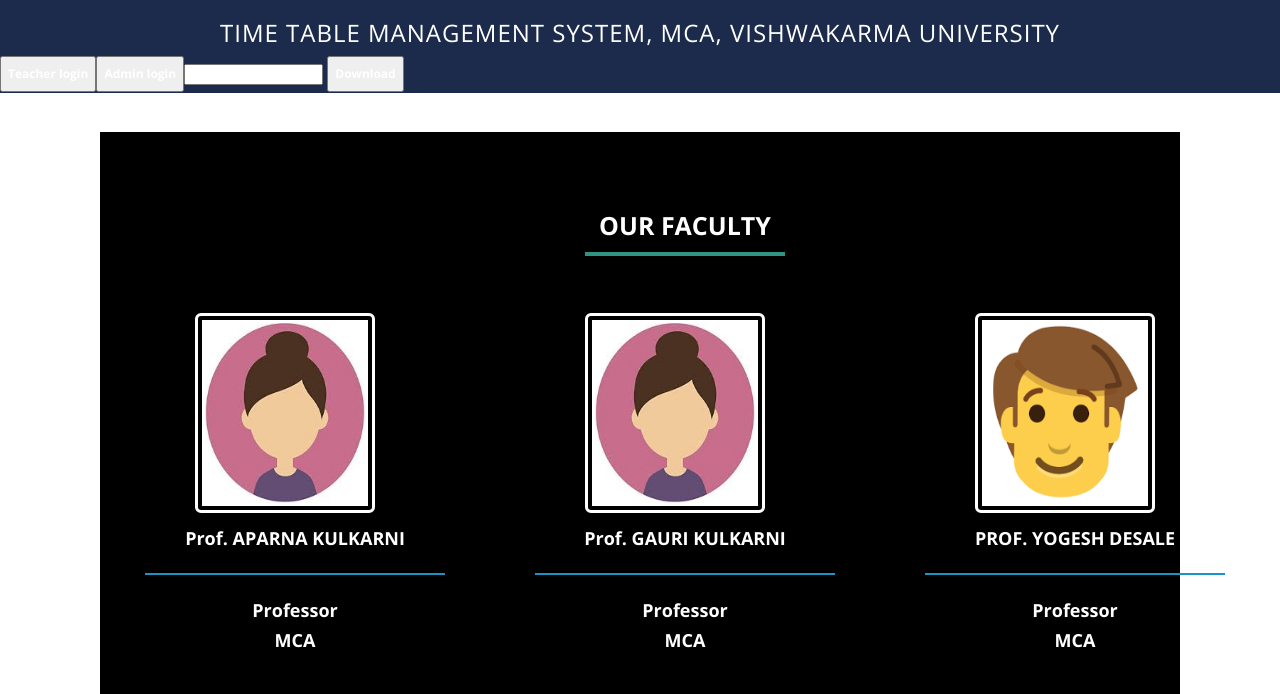
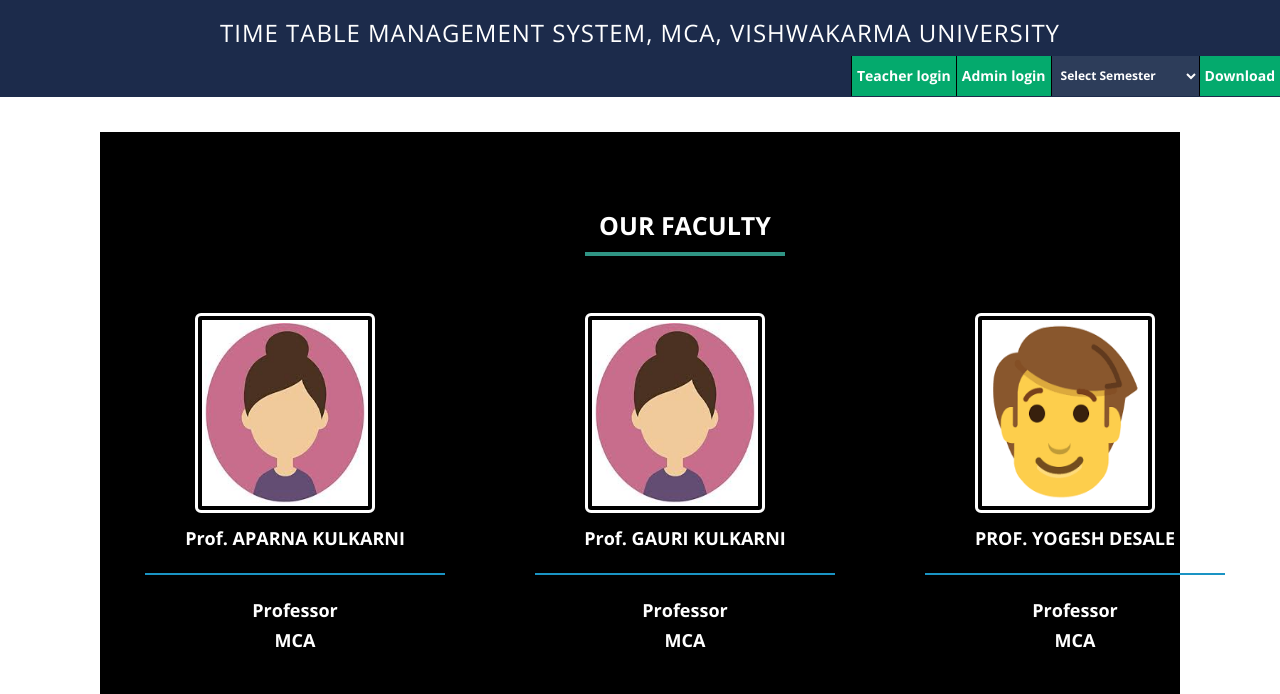
Before and after one commit to Shivanshu3979/sroy_php, a PHP site: page / in a window 1280 px wide. Shown: the top 694 px of the page. Run offline with PHP 8.4, Linux system fonts and the light colour scheme.

Commit message:
Navigation Update 2.0

```diff
--- a/TTMS/files/assets/css/style.css
+++ b/TTMS/files/assets/css/style.css
@@ -19,16 +19,48 @@
     ===================================*/
 
 .navigation{
-    display:flex;
+    display: flex;
+    flex-direction: row;
+    flex-wrap: nowrap;
+    align-content: center;
+    align-items: stretch;
+    justify-content: flex-end;
+    background-color: #00000000;
 }
-
+.navigation button{
+    background-color: #04aa6d;
+    border:0px;
+    border-left:1px solid rgb(0, 0, 0);
+    transition: all 0.2s;
+    padding:5px 5px;
+    font-size: 14px;
+}
+.navigation select{
+    background-color: #2d3d5a;
+    border:0px;
+    border-left:1px solid rgb(0, 0, 0);
+    transition: all 0.2s;
+    padding:5px 5px;
+}
+.navigation button:hover, .navigation select:hover{
+    background-color: rgba(28, 43, 75, 1);
+    padding:5px 5px;
+    box-shadow: 0px 20px #d9eee1;
+}
+.navigation form{
+    display: flex;
+    flex-direction: row;
+    flex-wrap: nowrap;
+    align-content: center;
+    align-items: stretch;
+    justify-content: flex-end;
+}
 .logo-custom {
     max-height: 40px;
 }
 
 .menu_bar{
     display: flex;
-    flex-direction: column;
 }
 
 .menu_bar button{
--- a/TTMS/files/index.php
+++ b/TTMS/files/index.php
@@ -33,8 +33,10 @@
     </div>
 
     <div class="navigation">
-        <button>Teacher login</button>
-        <button>Admin login</button>
+        <button data-scroll-reveal="enter from the bottom after 0.2s"
+            id="teacherLoginBtn" >Teacher login</button>
+        <button data-scroll-reveal="enter from the bottom after 0.2s"
+            id="adminLoginBtn" >Admin login</button>
         <div>
             <form  style="margin:0;padding:0;" data-scroll-reveal="enter from the bottom after 0.2s" action="studentvalidation.php" method="post">
                 <select id="select_semester" name="select_semester" >
@@ -62,11 +64,9 @@
 </script>
 <div class="menu_bar">
 <div>
-    <button data-scroll-reveal="enter from the bottom after 0.2s"
-            id="teacherLoginBtn" >TEACHER LOGIN
+    <button >TEACHER LOGIN
     </button>
-    <button data-scroll-reveal="enter from the bottom after 0.2s"
-            id="adminLoginBtn" >ADMIN LOGIN
+    <button >ADMIN LOGIN
     </button>
 </div>
 <div>
```
